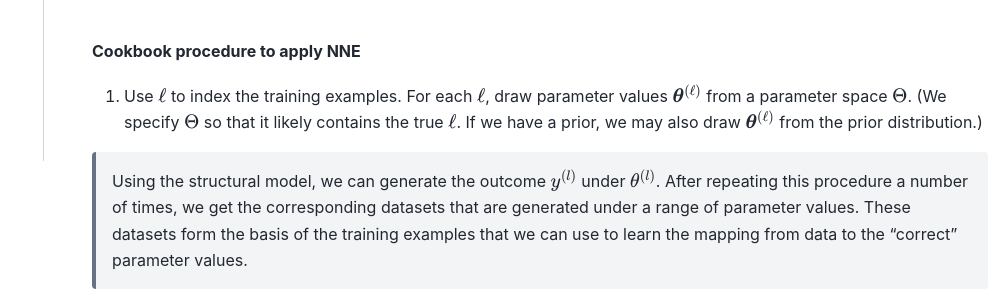
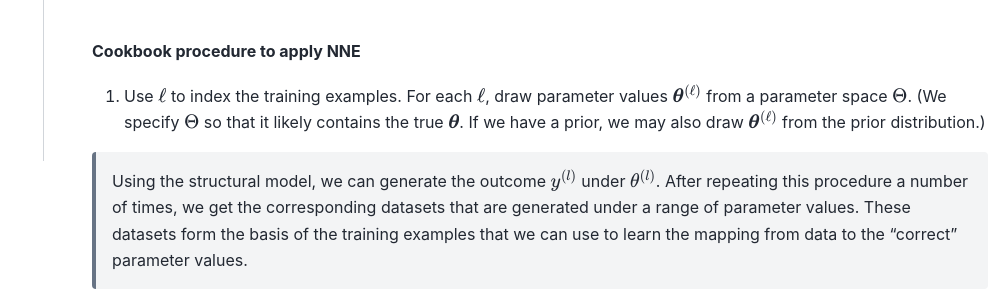
Before and after one commit to nnehome/nnehome.github.io, a Sphinx documentation site: the page built from docs/source/home/home.rst, in a window 1280 px wide. Shown: the part 1708-2008 px from the top of the page, without its empty margins (276-1280 px from the left). Built offline with Sphinx 7.4.7 and the PyData theme 0.15.4, drawn with Linux system fonts in a browser that asks for light colours.

Commit message:
some change

```diff
--- a/docs/source/home/home.rst
+++ b/docs/source/home/home.rst
@@ -58,7 +58,7 @@
 
 **Cookbook procedure to apply NNE**
 
-1. Use :math:`\ell` to index the training examples. For each :math:`\ell`, draw parameter values :math:`\boldsymbol{\theta}^{(\ell)}` from a parameter space :math:`\Theta`. (We specify :math:`\Theta` so that it likely contains the true :math:`\ell`. If we have a prior, we may also draw :math:`\boldsymbol{\theta}^{(\ell)}` from the prior distribution.)
+1. Use :math:`\ell` to index the training examples. For each :math:`\ell`, draw parameter values :math:`\boldsymbol{\theta}^{(\ell)}` from a parameter space :math:`\Theta`. (We specify :math:`\Theta` so that it likely contains the true :math:`\boldsymbol{\theta}`. If we have a prior, we may also draw :math:`\boldsymbol{\theta}^{(\ell)}` from the prior distribution.)
 
  Using the structural model, we can generate the outcome :math:`y^{(l)}` under :math:`\theta^{(l)}`. After repeating this procedure a number of times, we get the corresponding datasets that are generated under a range of parameter values. These datasets form the basis of the training examples that we can use to learn the mapping from data to the "correct" parameter values.
 
```
